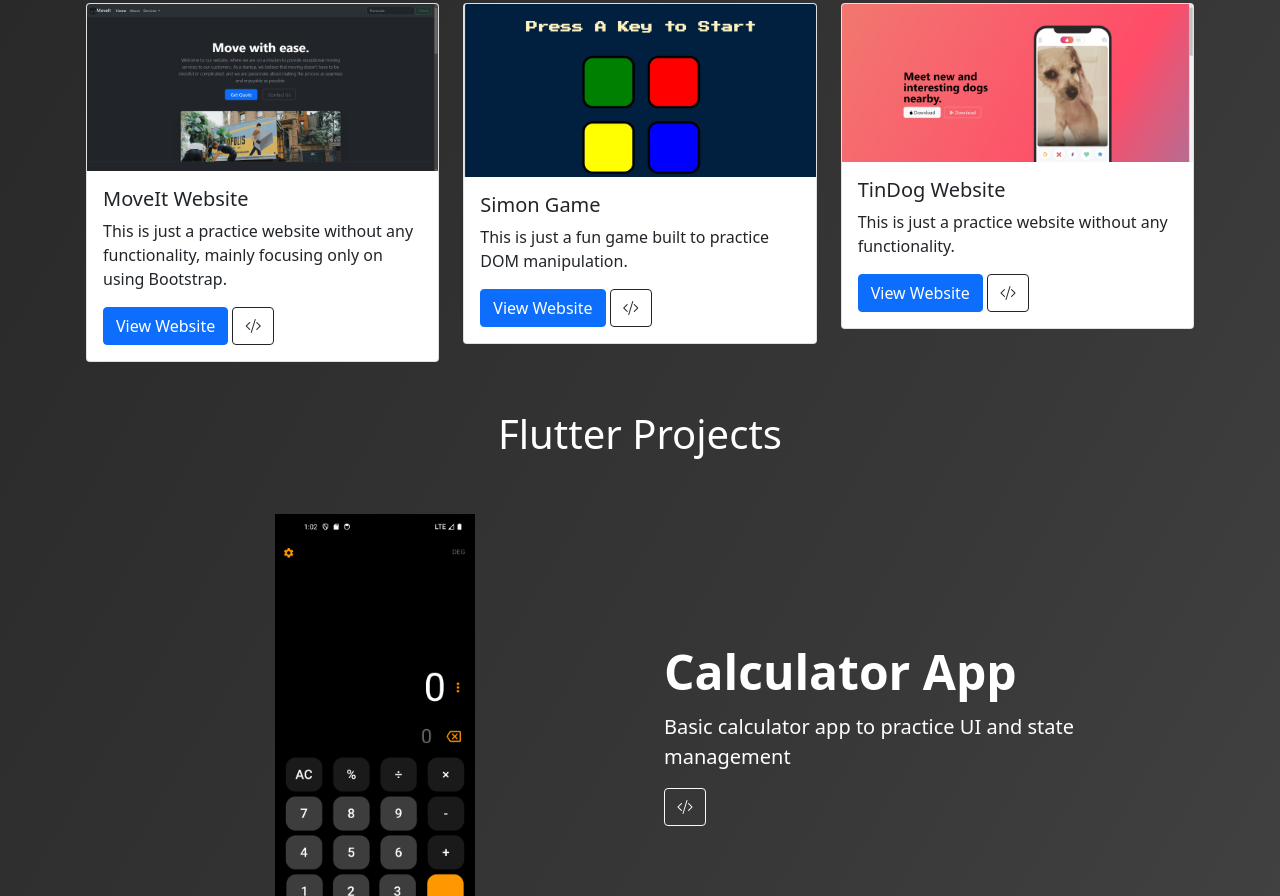
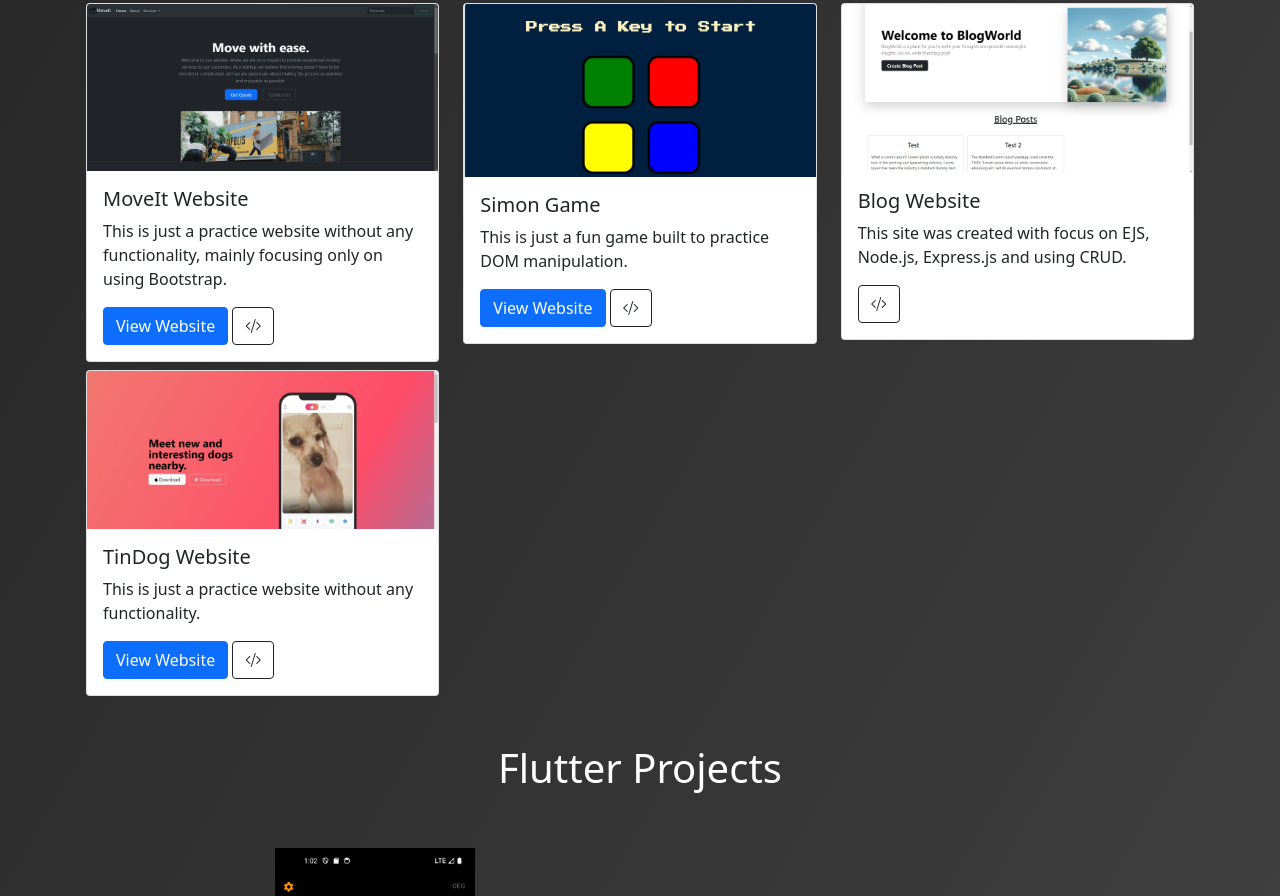
Before and after one commit to Bantjes06/portfolio, a plain HTML site: page index.html in a window 1280 px wide. Shown: the part 2842-3738 px from the top of the page. Drawn offline with nearby package versions, Linux system fonts and the light colour scheme.

Commit message:
Blog website added to portfolio

```diff
--- a/index.html
+++ b/index.html
@@ -265,6 +265,17 @@
         </div>
         <div class="col-md-4 mt-2">
           <div class="card">
+            <img src="./assets/blog.jpg" class="card-img-top" alt="...">
+            <div class="card-body">
+              <h5 class="card-title">Blog Website</h5>
+              <p class="card-text">This site was created with focus on EJS, Node.js, Express.js and using CRUD.</p>
+              <a href="https://github.com/Bantjes06/BlogWebsite" target="_blank" class="btn btn-outline-dark"><i
+                  class="bi bi-code-slash"></i></a>
+            </div>
+          </div>
+        </div>
+        <div class="col-md-4 mt-2">
+          <div class="card">
             <img src="./assets/tindog.jpg" class="card-img-top" alt="...">
             <div class="card-body">
               <h5 class="card-title">TinDog Website</h5>
```
Also changed, not shown: assets/blog.jpg (added).
